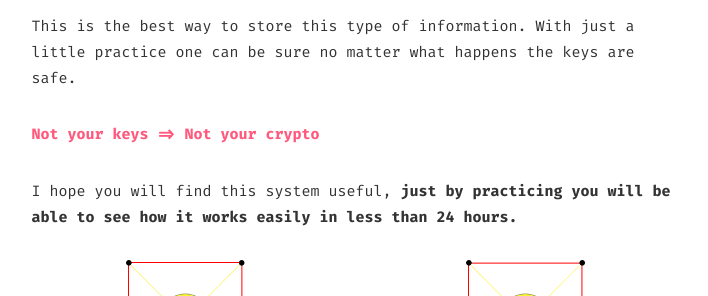
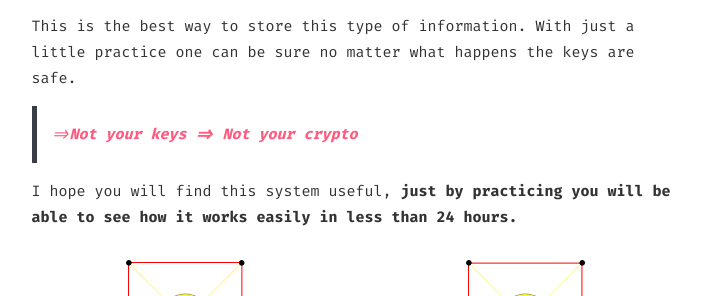
Before and after one commit to bernatferragut/WEB2, a Jekyll site: the page built from _posts/2021-10-23-Hardware-wallet-mnemonic-seed-phrases.md, in a window 1280 px wide and 900 px high, scrolled down 5018 px. Shown: the part 136-432 px from the top of the window, without its empty margins (286-994 px from the left). Built offline with Jekyll 4.4.1, drawn with Linux system fonts in a browser that asks for light colours.

Commit message:
> <span style="color:#ff597d">=>

```diff
--- a/_posts/2021-10-23-Hardware-wallet-mnemonic-seed-phrases.md
+++ b/_posts/2021-10-23-Hardware-wallet-mnemonic-seed-phrases.md
@@ -70,7 +70,7 @@ To recall them just think of the letter and a vivid image will appear automatica
 
 This is the best way to store this type of information. With just a little practice one can be sure no matter what happens the keys are safe.
 
-<span style="color:#ff597d">__Not your keys => Not your crypto__</span>
+> <span style="color:#ff597d">=>__Not your keys => Not your crypto__</span>
 
 I hope you will find this system useful, __just by practicing you will be able to see how it works easily in less than 24 hours.__
 
```
